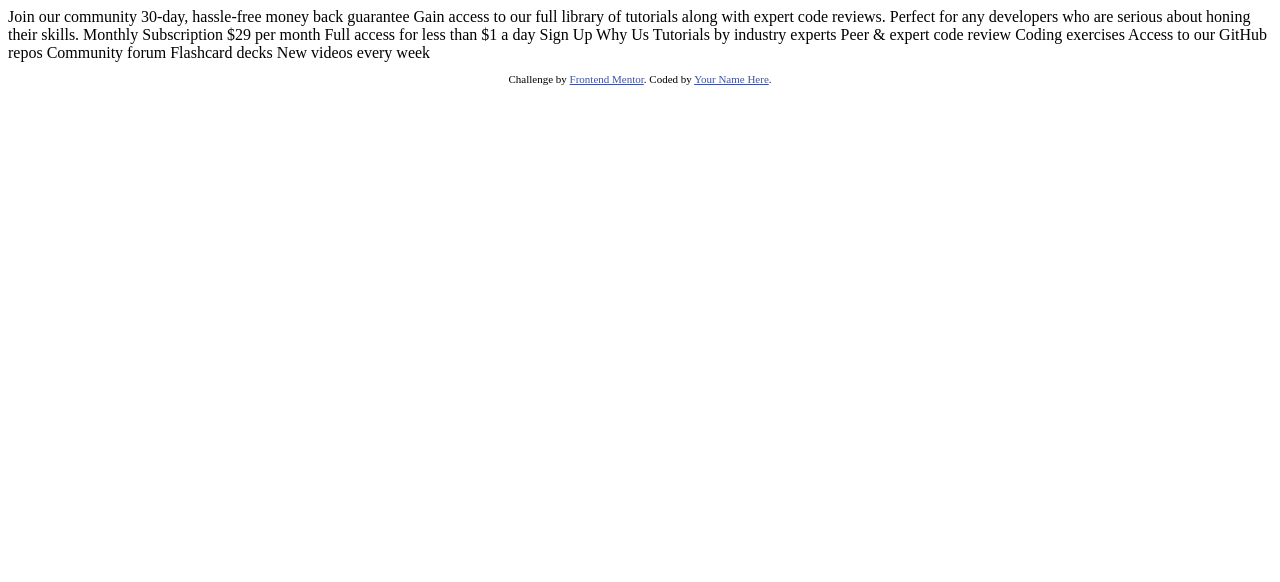
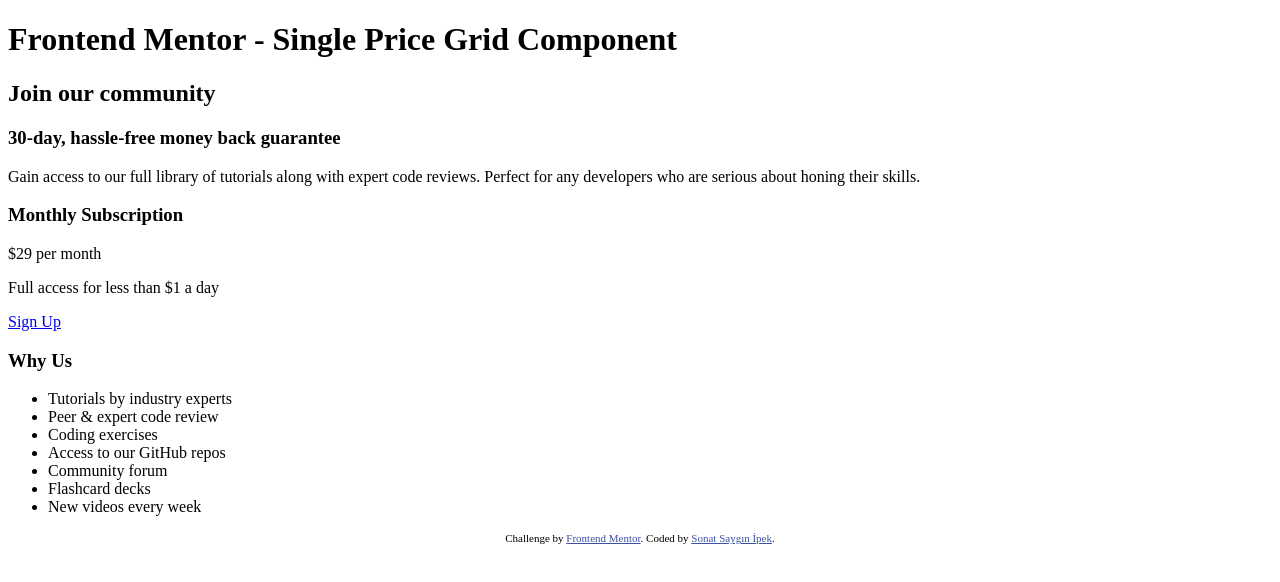
Before and after one commit to sonatipek/single-price-grid-component, a plain HTML site: page index.html in a window 1280 px wide. Drawn offline with Linux system fonts and the light colour scheme.

Commit message:
HTML base created

```diff
--- a/index.html
+++ b/index.html
@@ -20,35 +20,49 @@
   </style>
 </head>
 <body>
-  Join our community
+  <main class="container">
+    <h1>Frontend Mentor - Single Price Grid Component</h1>
 
-  30-day, hassle-free money back guarantee
+    <!-- Card Component -->
+    <div class="card">
 
-  Gain access to our full library of tutorials along with expert code reviews.
-  Perfect for any developers who are serious about honing their skills.
+      <!-- Card Header -->
+      <div class="card-header">
+        <h2>Join our community</h2>
+        <h3>30-day, hassle-free money back guarantee</h3>
+        <p>Gain access to our full library of tutorials along with expert code reviews. Perfect for any developers who are serious about honing their skills.</p>
+      </div>
 
-  Monthly Subscription
+      <!-- Card Price -->
+      <div class="card-price">
+        <h3>Monthly Subscription</h3>
 
-  &dollar;29 per month
+        <p><span>$29</span> per month</p>
+        <p>Full access for less than $1 a day</p>
 
-  Full access for less than &dollar;1 a day
+        <a href="#">Sign Up</a>
+      </div>
 
-  Sign Up
-
-  Why Us
-
-  Tutorials by industry experts
-  Peer &amp; expert code review
-  Coding exercises
-  Access to our GitHub repos
-  Community forum
-  Flashcard decks
-  New videos every week
+      <!-- Card Why Us -->
+      <div class="card-why-us">
+        <h3>Why Us</h3>
+        <ul>
+          <li>Tutorials by industry experts</li>
+          <li>Peer & expert code review</li>
+          <li>Coding exercises</li>
+          <li>Access to our GitHub repos</li>
+          <li>Community forum</li>
+          <li>Flashcard decks</li>
+          <li>New videos every week</li>
+        </ul>
+      </div>
+    </div>
+  </main>
 
   <footer>
     <p class="attribution">
-      Challenge by <a href="https://www.frontendmentor.io?ref=challenge" target="_blank">Frontend Mentor</a>.
-      Coded by <a href="#">Your Name Here</a>.
+      Challenge by <a href="https://www.frontendmentor.io/profile/sonatipek" target="_blank">Frontend Mentor</a>.
+      Coded by <a href="https://github.com/sonatipek">Sonat Saygın İpek</a>.
     </p>
   </footer>
 </body>
```
